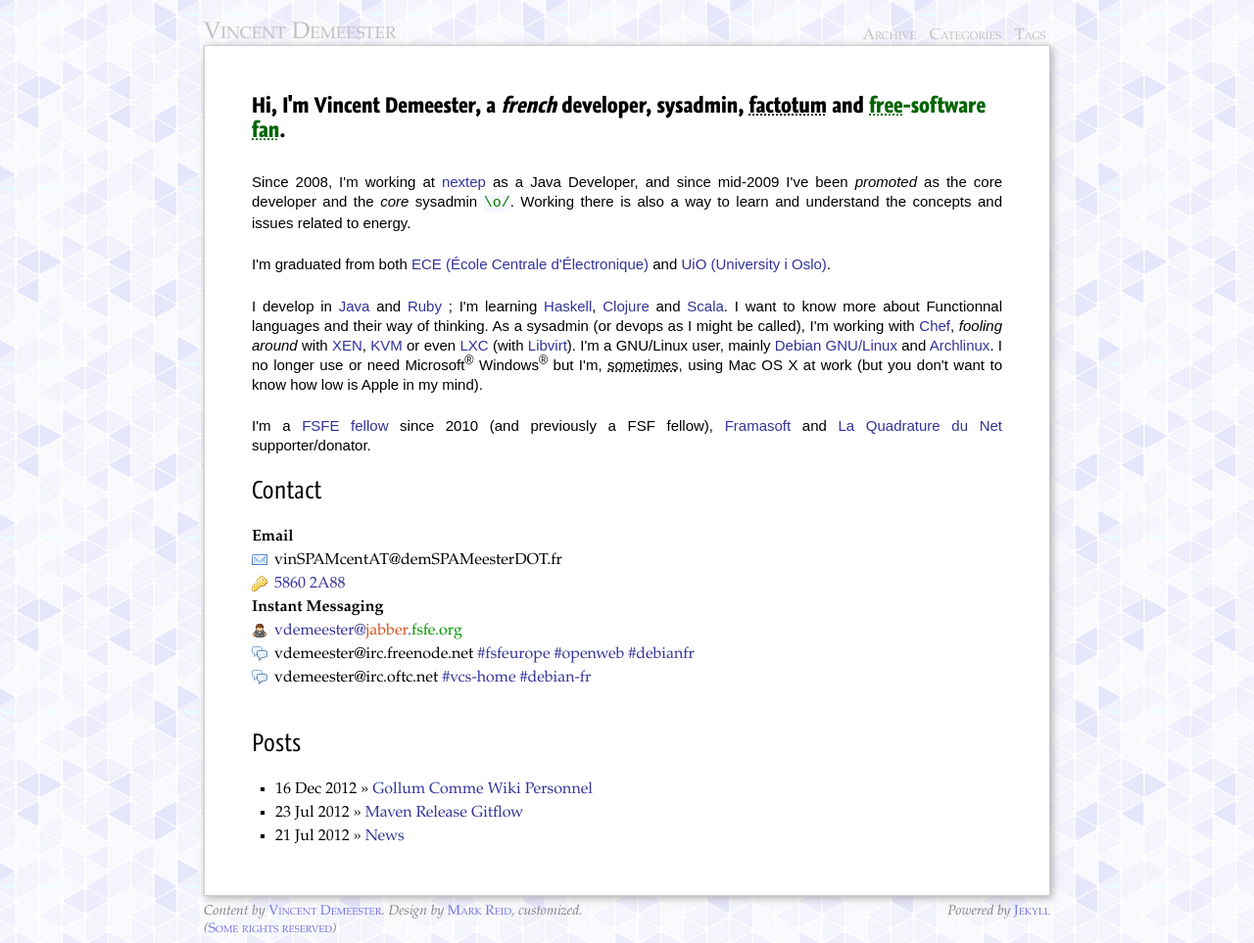
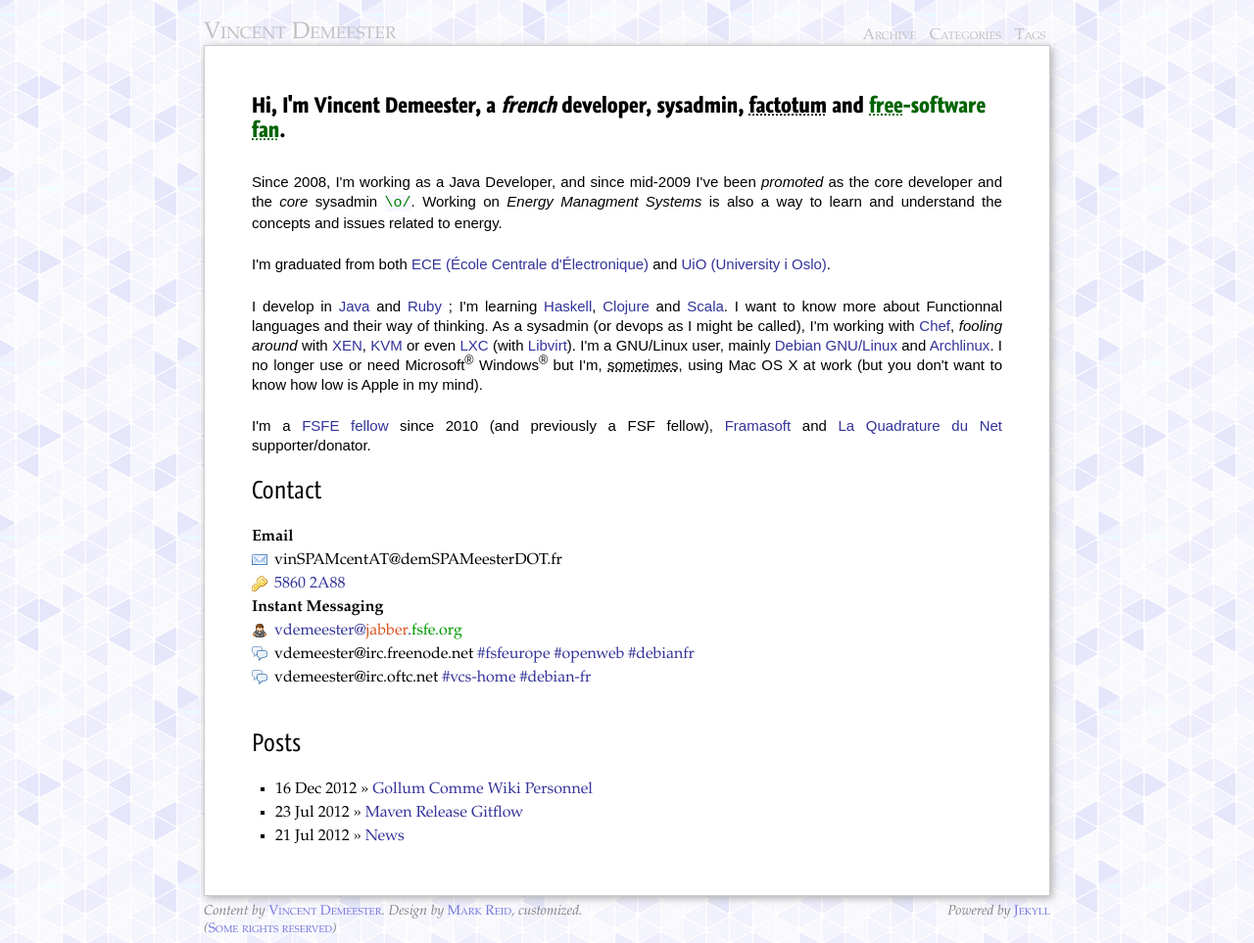
Before and after one commit to vdemeester/blog, a Jekyll site: the page built from index.md, in a window 1280 px wide. Shown: the whole page at 98% size. Built offline with Jekyll 4.4.1, drawn with Linux system fonts in a browser that asks for light colours; some web fonts are replaced; Markdown is read by kramdown in place of the engine named in the settings.

Commit message:
Update index.md
Remove nextep as I'm not working there anymore

```diff
--- a/index.md
+++ b/index.md
@@ -6,7 +6,7 @@
 ---
 {% include setup %}
 
-<p>Since 2008, I'm working at <a href="http://nextep.net">nextep</a> as a Java Developer, and since mid-2009 I've been <em>promoted</em> as the core developer and the <em>core</em> sysadmin <code>\o/</code>. Working there is also a way to learn and understand the concepts and issues related to energy.</p>
+<p>Since 2008, I'm working as a Java Developer, and since mid-2009 I've been <em>promoted</em> as the core developer and the <em>core</em> sysadmin <code>\o/</code>. Working on <em>Energy Managment Systems</em> is also a way to learn and understand the concepts and issues related to energy.</p>
 <p>I'm graduated from both <a href="http://www.ece.fr">ECE (École Centrale d'Électronique)</a> and <a href="http://www.uio.no/english/">UiO (University i Oslo)</a>.</p>
 <p>I develop in <a href="http://java.oracle.com">Java</a> and <a href="http://ruby-lang.org">Ruby</a> ;
 I'm learning <a href="http://haskell.org">Haskell</a>, <a href="http://clojure.org">Clojure</a> and <a href="http://www.scala-lang.org">Scala</a>. I want to know more about Functionnal languages and their way of thinking.
```
